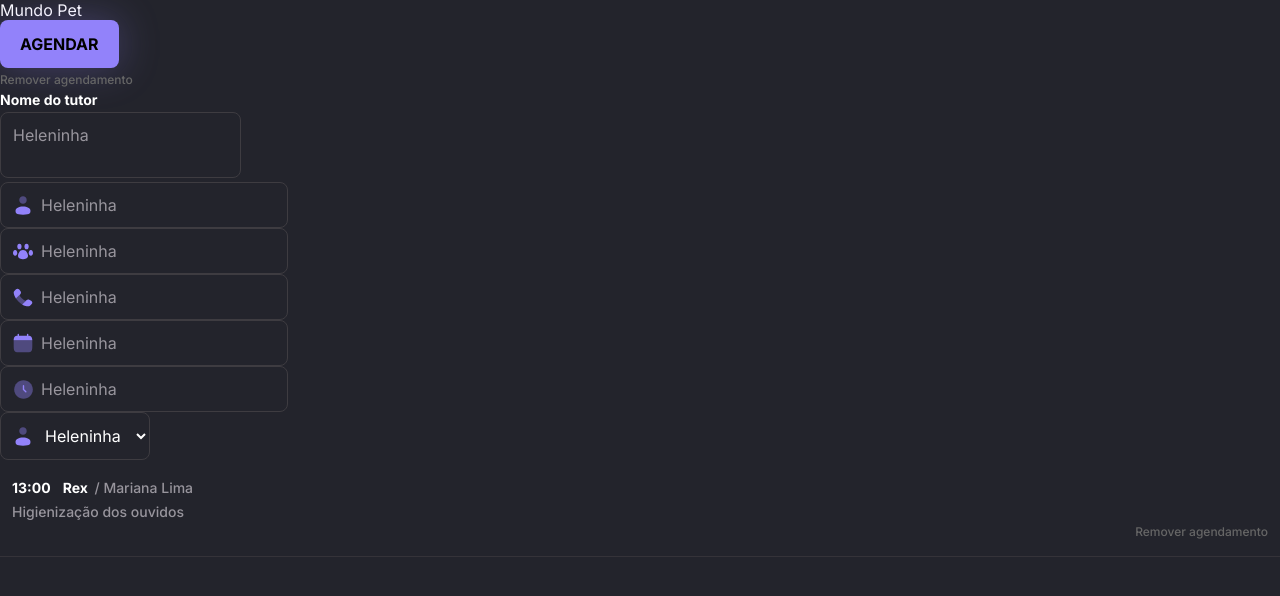
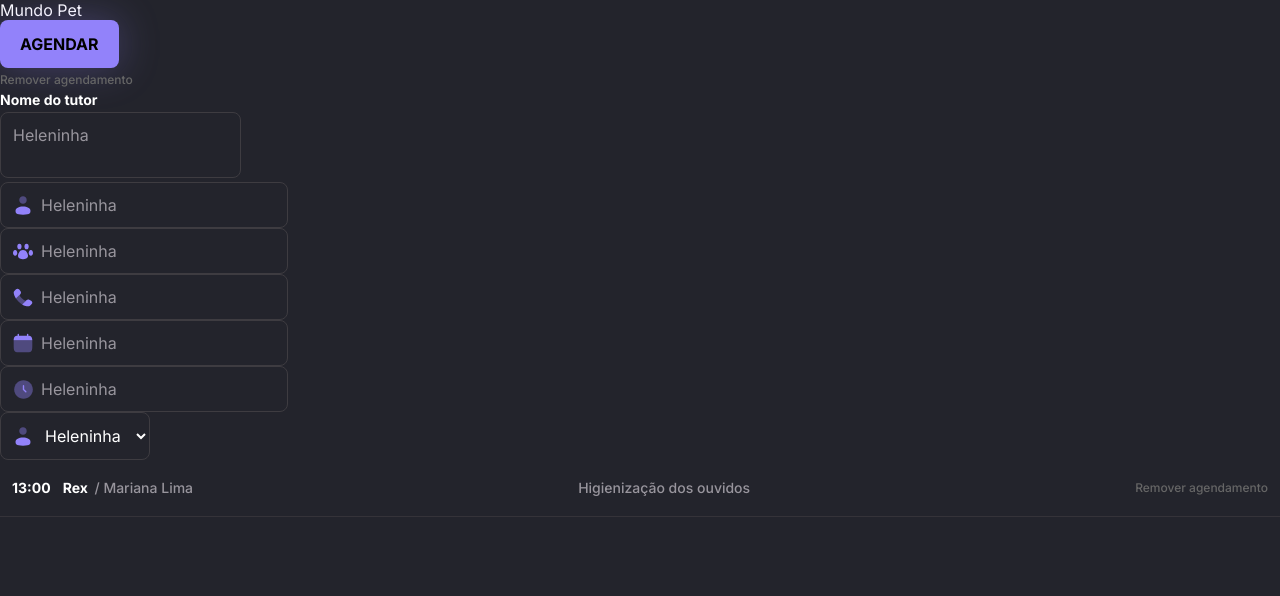
Before and after one commit to israeltx/n5-desafio-pratico-mundo-pet, a website built with webpack: page index.html in a window 1280 px wide. Built offline with nearby package versions, Linux system fonts and the light colour scheme.

Commit message:
Style components: list (desktop)

```diff
--- a/src/styles/components/list.css
+++ b/src/styles/components/list.css
@@ -22,3 +22,13 @@ ul {
 .btn-remove {
   text-align: right;
 }
+
+/* Media Queries */
+@media (width > 390px) {
+  .service-description, .btn-remove {
+    flex-basis: auto;
+  }
+  .btn-remove {
+    align-content: center;
+  }
+}
```
